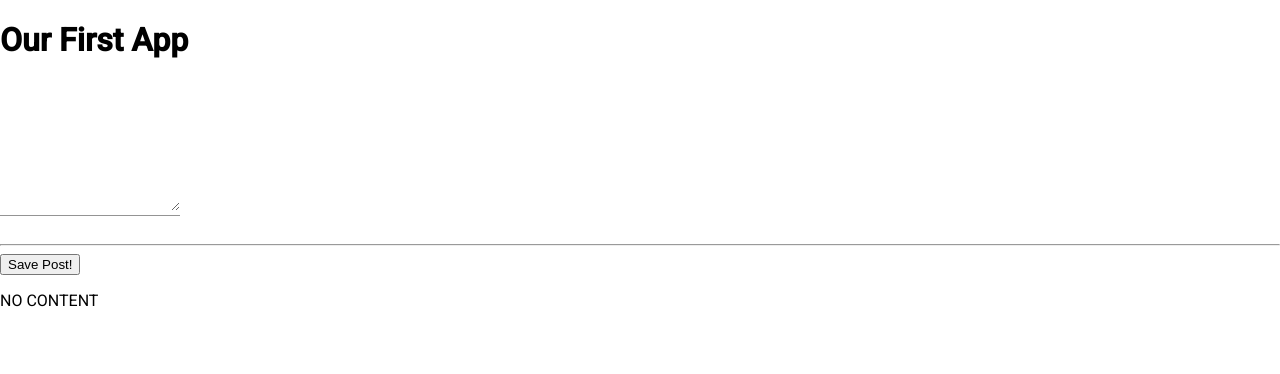
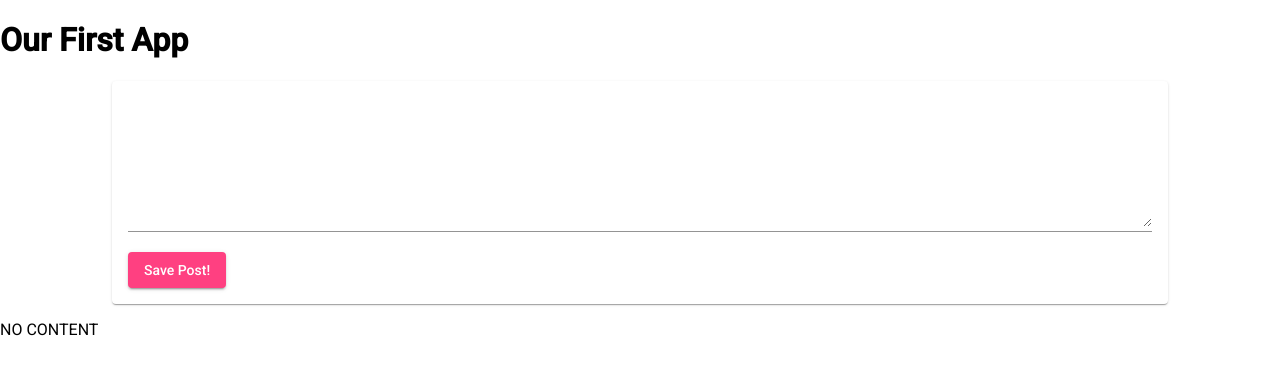
Before and after one commit to Mahsa1990a/my-angular-project, an Angular app: page / in a window 1280 px wide. Shown: the top 374 px of the page. Built offline with nearby package versions, Linux system fonts and the light colour scheme.

Commit message:
Installing Angular Material and added some materials such as input, card and button

```diff
--- /dev/null
+++ b/src/app/posts/post-create/post-create.component.css
@@ -0,0 +1,14 @@
+/* This styles will scop only for post component
+means we can you textarea for another component and style them in their css */
+
+mat-card {
+  /* For centering */
+  width: 80%;
+  margin: auto;
+  /* For centering */
+}
+
+mat-form-field,
+textarea {
+  width: 100%;
+}
--- a/src/app/posts/post-create/post-create.component.html
+++ b/src/app/posts/post-create/post-create.component.html
@@ -8,12 +8,14 @@
 ngModel will listen to the  user input and emmit that data to us and also store new data in the text area and output it-->
 <!-- We need to bind ngModel into a new property -->
 
-<mat-form-field>
-  <textarea matInput rows="6" [(ngModel)]="enteredValue"></textarea>
-</mat-form-field>
-
-<hr>
-<button (click)="onAddPost()">Save Post!</button>
+<!-- mat-card => Create card look: -->
+<mat-card>
+  <mat-form-field>
+    <textarea matInput rows="6" [(ngModel)]="enteredValue"></textarea>
+  </mat-form-field>
+  <button mat-raised-button color="accent" (click)="onAddPost()">Save Post!
+  </button>
+</mat-card>
 
 <!-- Use the variable with string interpollation{{}} here: -->
 <p>{{ newPost }}</p>
--- a/src/app/posts/post-create/post-create.component.ts
+++ b/src/app/posts/post-create/post-create.component.ts
@@ -3,6 +3,7 @@ import { Component } from '@angular/core'; // Component decorator
 @Component({
   selector: 'app-post-create',
   templateUrl: './post-create.component.html',
+  styleUrls: ['./post-create.component.css'] // we can add custom style
 })
 
 export class PostCreateComponent { // we turn typescript class to component angular understand by adding @Component
```
Also changed, not shown: src/app/app.module.ts (+5 -2 lines).
